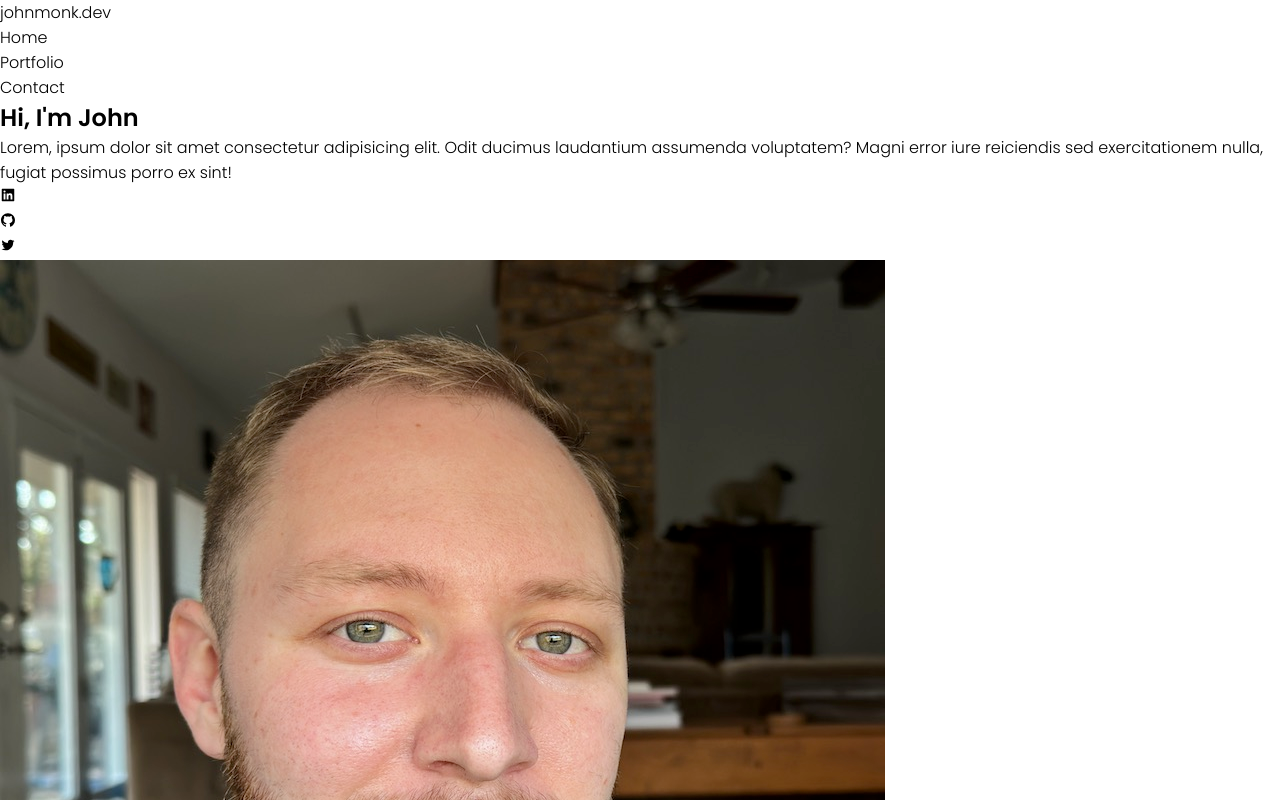
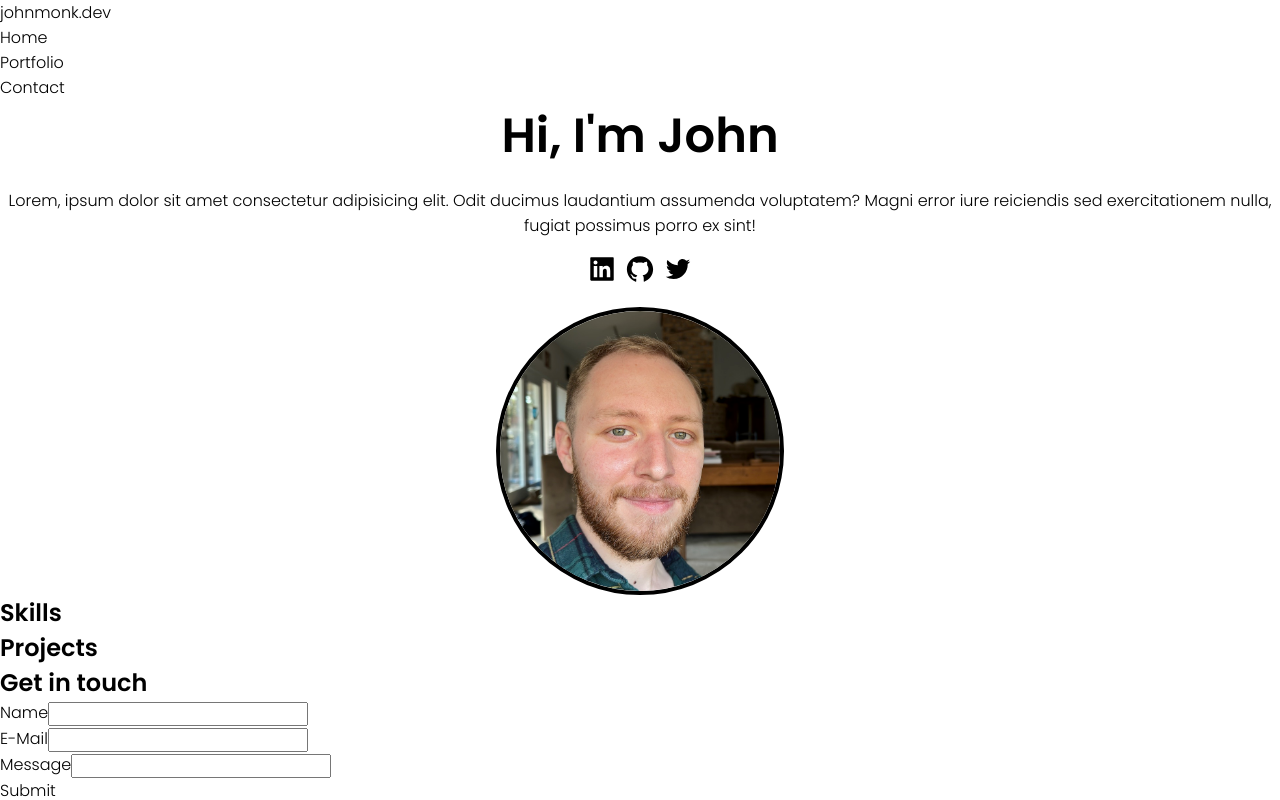
Before and after one commit to John-Monk/developer-portfolio, a Next.js app: page / in a window 1280 px wide. Shown: the top 800 px of the page. Built offline with nearby package versions, Linux system fonts and the light colour scheme.

Commit message:
added styling to hero section

```diff
--- a/components/Hero.js
+++ b/components/Hero.js
@@ -6,17 +6,17 @@ import {AiFillLinkedin, AiFillGithub, AiOutlineTwitter, AiOutlineMail} from 'rea
 
 export default function Hero() {
   return (
-    <section className="hero">
-        <div className="container">
-            <h1>Hi, I'm John</h1>
-            <p className="blurb">Lorem, ipsum dolor sit amet consectetur adipisicing elit. Odit ducimus laudantium assumenda voluptatem? Magni error iure reiciendis sed exercitationem nulla, fugiat possimus porro ex sint!</p>
-                <ul className="social__media">
-                    <li><a className='icon' href="#"><AiFillLinkedin /></a></li>
-                    <li><a className='icon' href="#"><AiFillGithub /></a></li>
-                    <li><a className='icon' href="#"><AiOutlineTwitter /></a></li>
+    <section className={styles.hero}>
+        <div className={`container ${styles.content}`}>
+            <h1 className={styles.title}>Hi, I'm John</h1>
+            <p className={styles.blurb}>Lorem, ipsum dolor sit amet consectetur adipisicing elit. Odit ducimus laudantium assumenda voluptatem? Magni error iure reiciendis sed exercitationem nulla, fugiat possimus porro ex sint!</p>
+                <ul className={styles.social__media}>
+                    <li><a className={styles.icon} href="#"><AiFillLinkedin size='30px' /></a></li>
+                    <li><a className={styles.icon} href="#"><AiFillGithub size='30px' /></a></li>
+                    <li><a className={styles.icon} href="#"><AiOutlineTwitter size='30px' /></a></li>
                 </ul>
-                <div className="headshot">
-                    <Image src={headshot}/>
+                <div className={styles.headshot__container}>
+                    <Image className={styles.headshot} src={headshot}/>
                 </div>
         </div>
     </section>
--- a/components/Hero.module.css
+++ b/components/Hero.module.css
@@ -0,0 +1,35 @@
+.content {
+    display: flex;
+    flex-direction: column;
+    justify-content: center;
+    align-items: center;
+    text-align: center;
+    gap: 1em;
+}
+
+.title {
+    font-size: 3rem;
+    font-weight: bold;
+}
+
+.social__media {
+    display: flex;
+    gap: 0.5em;
+}
+
+.headshot__container {
+    width: 18em;
+    height: 18em;
+    position: relative;
+    overflow: hidden;
+    border-radius: 50%;
+    border: 4px solid black;
+}
+
+.headshot {
+    position: absolute;
+    top: 0;
+    left: 0;
+    width: 18em;
+    height: auto;
+}
```
